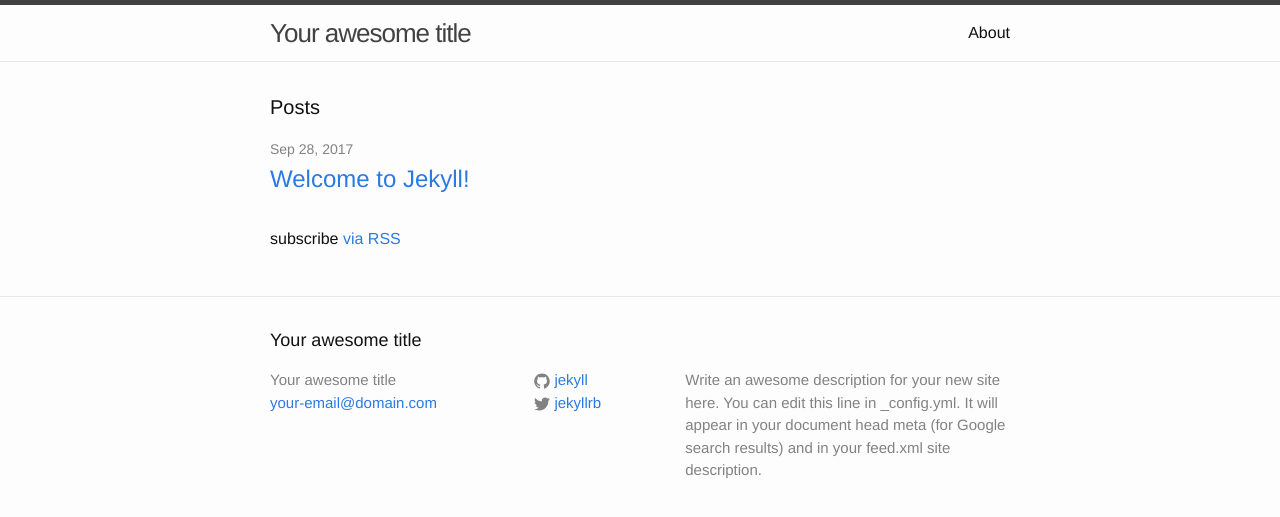
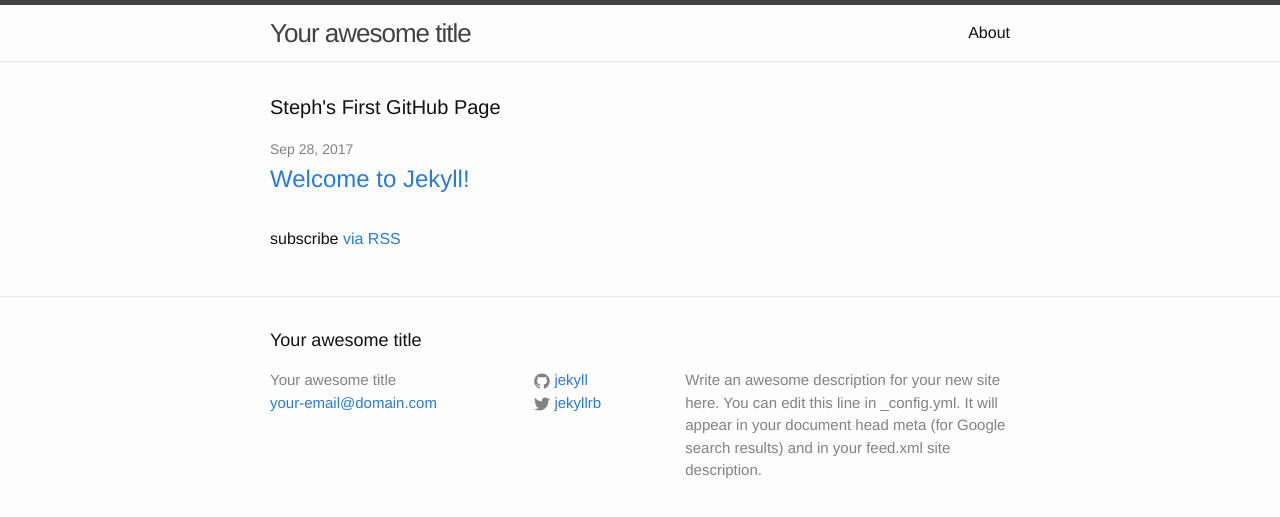
Before and after one commit to geneeste/geneeste.github.io, a Jekyll site: the page built from index.html, in a window 1280 px wide. Shown: the top 517 px of the page. Built offline with Jekyll 4.4.1, drawn with Linux system fonts in a browser that asks for light colours.

Commit message:
Added a title
Added a new titles to make it look nice...

```diff
--- a/index.html
+++ b/index.html
@@ -4,7 +4,7 @@
 
 <div class="home">
 
-  <h1 class="page-heading">Posts</h1>
+  <h1 class="page-heading">Steph's First GitHub Page</h1>
 
   <ul class="post-list">
     {% for post in site.posts %}
```
